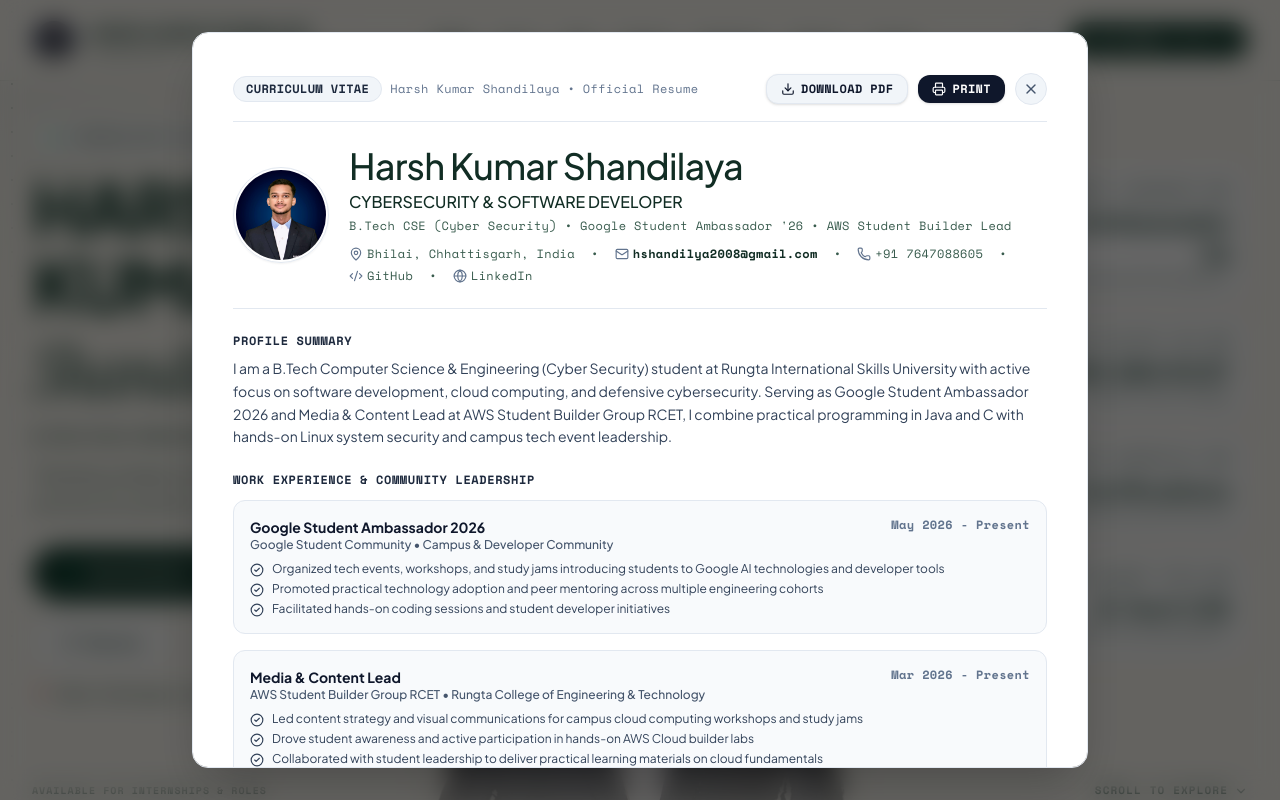
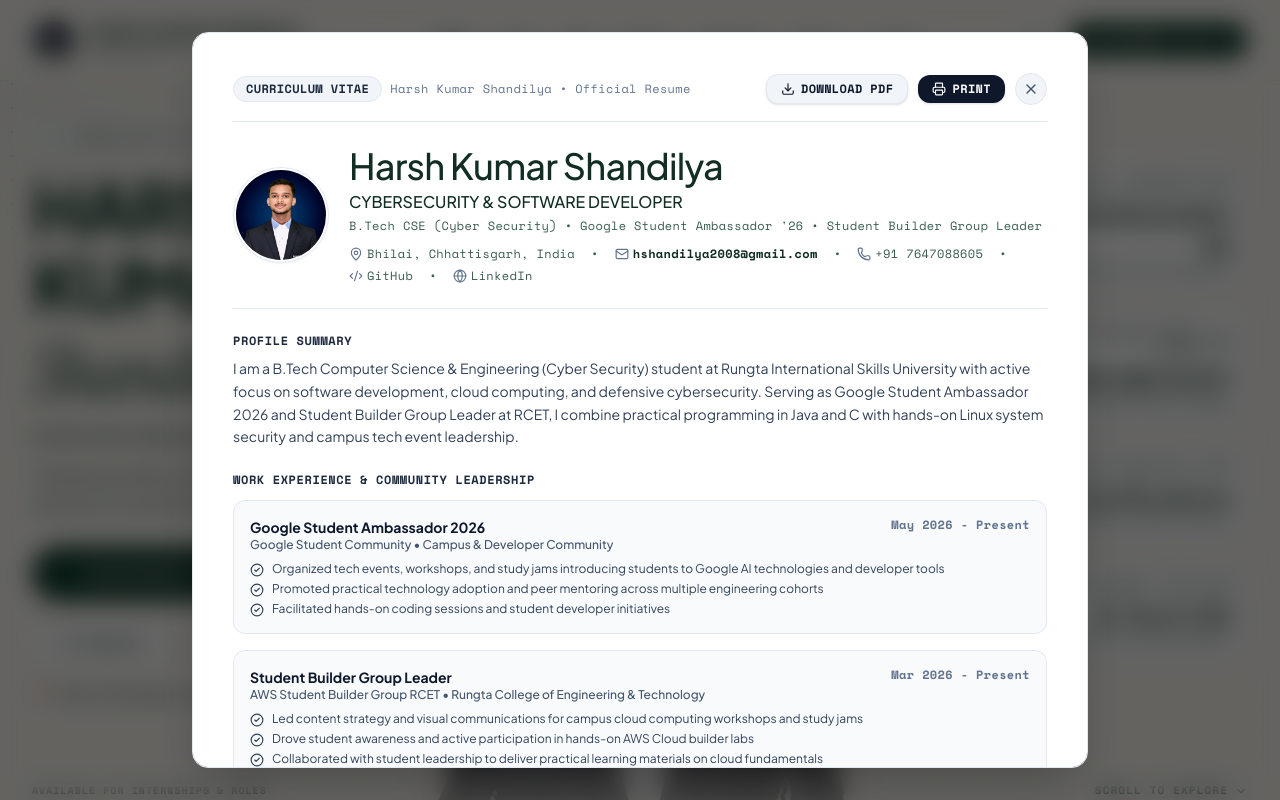
Before and after one commit to mradityasonicse/harsh-shandilya-portfolio, a React (Vite) app: page / in a window 1280 px wide. Both pictures are taken after a click on the button "RESUME / CV". Shown: the top 800 px of the page. Built offline with nearby package versions, Linux system fonts and the light colour scheme.

Commit message:
fix: correct spelling to Shandilya and update role to Student Builder Group Leader

```diff
--- a/index.html
+++ b/index.html
@@ -5,9 +5,9 @@
     <link rel="icon" type="image/jpeg" href="/profile-photo.jpg" />
     <link rel="apple-touch-icon" href="/profile-photo.jpg" />
     <meta name="viewport" content="width=device-width, initial-scale=1.0" />
-    <meta name="description" content="Harsh Kumar Shandilaya — Cybersecurity & Software Developer. B.Tech CSE (Cyber Security) at Rungta University, Google Student Ambassador '26, AWS Student Builder Lead." />
-    <meta name="keywords" content="Harsh Kumar Shandilaya, Cybersecurity, Software Developer, B.Tech CSE, Google Student Ambassador, AWS Student Builder, Java, Kali Linux, Python, React, Penetration Testing" />
-    <title>Harsh Kumar Shandilaya — Cybersecurity & Software Developer | Portfolio</title>
+    <meta name="description" content="Harsh Kumar Shandilya — Cybersecurity & Software Developer. B.Tech CSE (Cyber Security) at Rungta University, Google Student Ambassador '26, Student Builder Group Leader." />
+    <meta name="keywords" content="Harsh Kumar Shandilya, Cybersecurity, Software Developer, B.Tech CSE, Google Student Ambassador, Student Builder Group Leader, Java, Kali Linux, Python, React, Penetration Testing" />
+    <title>Harsh Kumar Shandilya — Cybersecurity & Software Developer | Portfolio</title>
 
     <!-- Google Fonts: Instrument Serif (Editorial NYC Heading), Plus Jakarta Sans, Geist, Space Grotesk -->
     <link rel="preconnect" href="https://fonts.googleapis.com">
--- a/src/components/sections/AboutSection.tsx
+++ b/src/components/sections/AboutSection.tsx
@@ -15,7 +15,7 @@ export const AboutSection: React.FC<AboutSectionProps> = ({ profile }) => {
       <SectionBanner
         number="01 // ABOUT"
         title="About & Engineering Background"
-        subtitle="B.Tech Computer Science (Cyber Security) student, Google Student Ambassador & AWS Student Builder Group Lead"
+        subtitle="B.Tech Computer Science (Cyber Security) student, Google Student Ambassador & Student Builder Group Leader"
       />
 
       <div className="grid grid-cols-1 lg:grid-cols-12 gap-6 sm:gap-8 items-start mt-4 sm:mt-6">
@@ -176,7 +176,7 @@ export const AboutSection: React.FC<AboutSectionProps> = ({ profile }) => {
                   {profile.role}
                 </p>
                 <p className="text-xs text-[#3d5f52] dark:text-[#a0c2b5] font-sans mt-1">
-                  B.Tech CSE (Cyber Security) • Rungta University • AWS Student Builder Lead
+                  B.Tech CSE (Cyber Security) • Rungta University • Student Builder Group Leader
                 </p>
               </div>
             </div>
@@ -198,7 +198,7 @@ export const AboutSection: React.FC<AboutSectionProps> = ({ profile }) => {
                 <Cpu className="w-4 h-4 text-amber-600 dark:text-amber-400" />
                 <span>AWS Lead</span>
               </div>
-              <div className="text-base font-bold text-[#173f32] dark:text-[#faf8f1]">Student Builder</div>
+              <div className="text-base font-bold text-[#173f32] dark:text-[#faf8f1]">Student Builder Group Leader</div>
               <div className="text-xs text-[#3d5f52] dark:text-[#a0c2b5] font-sans mt-0.5 font-medium">RCET media & content lead</div>
             </div>
 
--- a/src/components/sections/FooterSection.tsx
+++ b/src/components/sections/FooterSection.tsx
@@ -33,7 +33,7 @@ export const FooterSection: React.FC = () => {
                   <div className="w-full h-full rounded-full overflow-hidden bg-[var(--canvas-bg)] flex items-center justify-center">
                     <img
                       src="/profile-photo.jpg"
-                      alt="Harsh Kumar Shandilaya"
+                      alt="Harsh Kumar Shandilya"
                       className="w-full h-full object-cover object-top filter contrast-[1.05]"
                       onError={(e) => {
                         (e.currentTarget as HTMLImageElement).src = '/profile-photo.svg';
@@ -44,7 +44,7 @@ export const FooterSection: React.FC = () => {
               </div>
               <div>
                 <h3 className="text-base font-display font-medium text-[var(--text-primary)] tracking-tight leading-snug">
-                  Harsh Kumar Shandilaya
+                  Harsh Kumar Shandilya
                 </h3>
                 <span className="text-[11px] font-mono text-[var(--text-muted)] uppercase tracking-wider block">
                   B.Tech CSE (Cyber Security) • Rungta University
@@ -53,7 +53,7 @@ export const FooterSection: React.FC = () => {
             </div>
 
             <p className="text-sm text-[var(--text-muted)] font-sans leading-relaxed font-normal">
-              Building secure software, practical cloud architectures, and reliable applications with hands-on student leadership as Google Student Ambassador 2026 and AWS Student Builder Lead.
+              Building secure software, practical cloud architectures, and reliable applications with hands-on student leadership as Google Student Ambassador 2026 and Student Builder Group Leader.
             </p>
 
             <div className="pt-2 space-y-1.5 text-[11px] font-mono text-[var(--text-muted)]">
@@ -189,7 +189,7 @@ export const FooterSection: React.FC = () => {
                 </a>
                 <a
                   href="/Harsh_Resume.pdf"
-                  download="Harsh_Kumar_Shandilaya_Resume.pdf"
+                  download="Harsh_Kumar_Shandilya_Resume.pdf"
                   className="px-3.5 py-1 rounded-full bg-[var(--text-primary)] hover:opacity-90 text-[var(--canvas-bg)] font-medium shadow-xs active:scale-95"
                 >
                   Resume
@@ -202,7 +202,7 @@ export const FooterSection: React.FC = () => {
         {/* Bottom Bar */}
         <div className="pt-8 flex flex-col sm:flex-row items-center justify-between gap-4 text-xs font-mono text-[var(--text-muted)]">
           <div>
-            © 2026 Harsh Kumar Shandilaya. All rights reserved. Built with React 19, TypeScript & Tailwind CSS.
+            © 2026 Harsh Kumar Shandilya. All rights reserved. Built with React 19, TypeScript & Tailwind CSS.
           </div>
 
           <button
--- a/src/components/sections/HeroSection.tsx
+++ b/src/components/sections/HeroSection.tsx
@@ -130,7 +130,7 @@ export const HeroSection: React.FC<HeroSectionProps> = ({
                     fontFamily: 'var(--font-serif), Georgia, serif',
                   }}
                 >
-                  Shandilaya
+                  Shandilya
                 </span>
               </span>
             </h1>
--- a/src/components/sections/ResumeSection.tsx
+++ b/src/components/sections/ResumeSection.tsx
@@ -65,7 +65,7 @@ export const ResumeSection: React.FC<ResumeSectionProps> = ({ profile, onOpenRes
               </div>
               <div className="flex items-center gap-2">
                 <ShieldCheck className="w-4 h-4 text-emerald-600 dark:text-emerald-400 shrink-0" />
-                <span>AWS Student Builder Group Lead</span>
+                <span>Student Builder Group Leader</span>
               </div>
               <div className="flex items-center gap-2">
                 <CheckCircle2 className="w-4 h-4 text-emerald-600 dark:text-emerald-400 shrink-0" />
@@ -91,7 +91,7 @@ export const ResumeSection: React.FC<ResumeSectionProps> = ({ profile, onOpenRes
             {/* 2. Download Real PDF Resume Button */}
             <a
               href="/Harsh_Resume.pdf"
-              download="Harsh_Kumar_Shandilaya_Resume.pdf"
+              download="Harsh_Kumar_Shandilya_Resume.pdf"
               className="nyc-btn-secondary group"
             >
               <Download className="w-4 h-4 text-[#173f32] dark:text-[#faf8f1]" />
--- a/src/components/ui/NYCTickerBanner.tsx
+++ b/src/components/ui/NYCTickerBanner.tsx
@@ -4,7 +4,7 @@ import { Shield, Sparkles, Award, Terminal, Cloud, Cpu, ArrowUpRight } from 'luc
 export const NYCTickerBanner: React.FC = () => {
   const items = [
     { text: "GOOGLE STUDENT AMBASSADOR '26", icon: Sparkles },
-    { text: "AWS STUDENT BUILDER GROUP LEAD", icon: Cloud },
+    { text: "STUDENT BUILDER GROUP LEADER", icon: Cloud },
     { text: "B.TECH CSE (CYBER SECURITY)", icon: Shield },
     { text: "DEFENSIVE SYSTEM ARCHITECTURE", icon: Terminal },
     { text: "6+ VERIFIED CREDENTIALS", icon: Award },
--- a/src/components/ui/Navbar.tsx
+++ b/src/components/ui/Navbar.tsx
@@ -65,7 +65,7 @@ export const Navbar: React.FC<NavbarProps> = ({
           {/* Name & Subtitle - Zero Awkward Wrapping */}
           <div className="flex flex-col min-w-0 justify-center">
             <span className="font-heading text-xs xs:text-sm sm:text-base lg:text-lg font-bold tracking-tight text-[#173f32] dark:text-[#faf8f1] group-hover:opacity-80 transition-opacity whitespace-nowrap leading-tight">
-              HARSH KUMAR SHANDILAYA
+              HARSH KUMAR SHANDILYA
             </span>
             <span className="text-[9px] xs:text-[10px] sm:text-[11px] font-mono tracking-wider text-[#4a685b] dark:text-[#9fc1b4] uppercase mt-0.5 block font-medium whitespace-nowrap leading-none">
               <span className="sm:hidden">Cybersecurity &amp; Dev</span>
--- a/src/components/ui/ResumeModal.tsx
+++ b/src/components/ui/ResumeModal.tsx
@@ -32,14 +32,14 @@ export const ResumeModal: React.FC<ResumeModalProps> = ({ isOpen, onClose, profi
               Curriculum Vitae
             </span>
             <span className="text-xs font-mono text-slate-500 dark:text-slate-400">
-              Harsh Kumar Shandilaya • Official Resume
+              Harsh Kumar Shandilya • Official Resume
             </span>
           </div>
 
           <div className="flex items-center gap-2.5">
             <a
               href="/Harsh_Resume.pdf"
-              download="Harsh_Kumar_Shandilaya_Resume.pdf"
+              download="Harsh_Kumar_Shandilya_Resume.pdf"
               className="flex items-center gap-1.5 px-3.5 py-1.5 rounded-xl bg-slate-100 hover:bg-slate-200 dark:bg-[#0e1622] dark:hover:bg-[#141f2e] text-slate-900 dark:text-white border border-slate-200 dark:border-slate-800 text-xs font-mono font-bold uppercase transition-all cursor-pointer shadow-sm"
             >
               <Download className="w-3.5 h-3.5" />
--- a/src/data/personalConfig.ts
+++ b/src/data/personalConfig.ts
@@ -77,10 +77,10 @@ export interface PersonalProfile {
 }
 
 export const PERSONAL_CONFIG: PersonalProfile = {
-  name: "Harsh Kumar Shandilaya",
+  name: "Harsh Kumar Shandilya",
   moniker: "Harsh",
   role: "Cybersecurity & Software Developer",
-  subRole: "B.Tech CSE (Cyber Security) • Google Student Ambassador '26 • AWS Student Builder Lead",
+  subRole: "B.Tech CSE (Cyber Security) • Google Student Ambassador '26 • Student Builder Group Leader",
   tagline: "Building reliable software, practical cloud architectures, and secure systems with active community leadership.",
   location: "Bhilai, Chhattisgarh, India",
   email: "hshandilya2008@gmail.com",
@@ -90,13 +90,13 @@ export const PERSONAL_CONFIG: PersonalProfile = {
   linkedinUrl: "https://www.linkedin.com/in/harsh-kumar-shandilya-78b223372/",
   twitterUrl: "https://x.com",
   resumeUrl: "/Harsh_Resume.pdf",
-  aboutBio: "I am a B.Tech Computer Science & Engineering (Cyber Security) student at Rungta International Skills University with active focus on software development, cloud computing, and defensive cybersecurity. Serving as Google Student Ambassador 2026 and Media & Content Lead at AWS Student Builder Group RCET, I combine practical programming in Java and C with hands-on Linux system security and campus tech event leadership.",
+  aboutBio: "I am a B.Tech Computer Science & Engineering (Cyber Security) student at Rungta International Skills University with active focus on software development, cloud computing, and defensive cybersecurity. Serving as Google Student Ambassador 2026 and Student Builder Group Leader at RCET, I combine practical programming in Java and C with hands-on Linux system security and campus tech event leadership.",
   lookingForWork: "Seeking Software Engineering, Cybersecurity, and Cloud Computing internships where I can contribute technical skills, build verifiable software, and grow as an engineer.",
   codePhilosophy: "Clean, verifiable, and secure code. Grounded in solid computer science fundamentals, defensive security practices, and continuous community-driven learning.",
 
   stats: [
     { label: "Community Leadership", value: "Google Ambassador '26", subtext: "Tech Events & AI Tool Adoption" },
-    { label: "Cloud Builder Lead", value: "AWS SBG RCET", subtext: "Media & Content Strategy" },
+    { label: "Student Builder Group Leader", value: "AWS SBG RCET", subtext: "Media & Content Strategy" },
     { label: "Verified Credentials", value: "6+ Certifications", subtext: "Cybersecurity, Java, ML & Cloud" },
     { label: "Core Academic Focus", value: "B.Tech CSE", subtext: "Cyber Security Specialization" }
   ],
@@ -307,7 +307,7 @@ export const PERSONAL_CONFIG: PersonalProfile = {
     },
     {
       period: "Mar 2026 - Present",
-      role: "Media & Content Lead",
+      role: "Student Builder Group Leader",
       organization: "AWS Student Builder Group RCET",
       location: "Rungta College of Engineering & Technology",
       description: "Directing technical media strategy, workshop announcements, and educational cloud content for the official AWS Student Builder Group at RCET.",
@@ -349,6 +349,6 @@ export interface IntroConfig {
 
 export const INTRO_CONFIG: IntroConfig = {
   enabled: false,
-  ownerName: "HARSH KUMAR SHANDILAYA",
+  ownerName: "HARSH KUMAR SHANDILYA",
   durationMs: 1800,
 };
```
